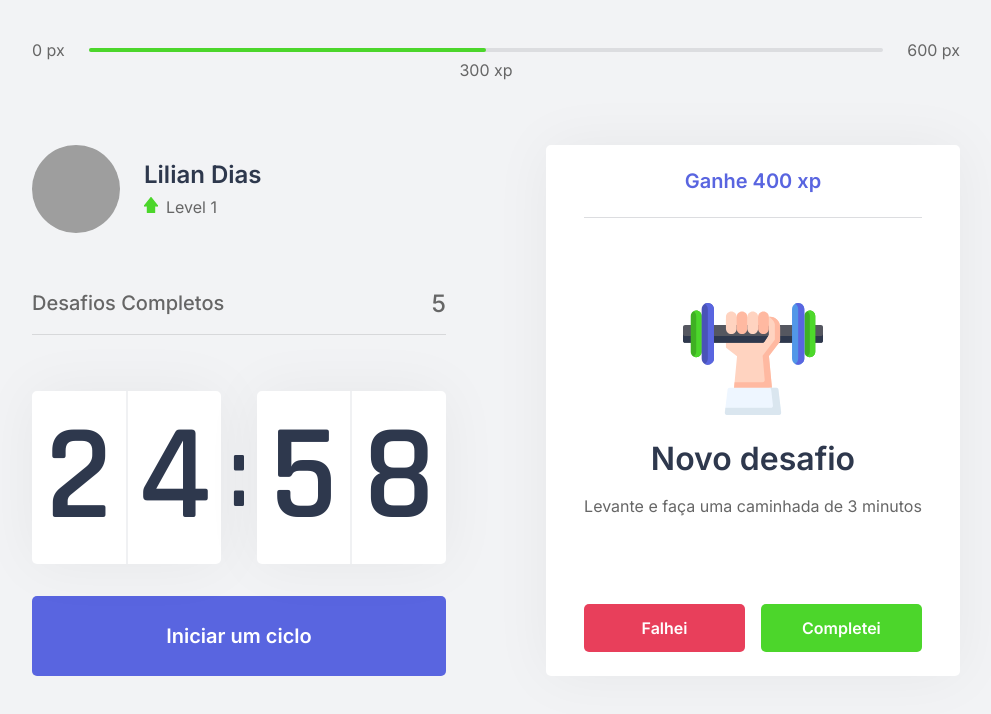
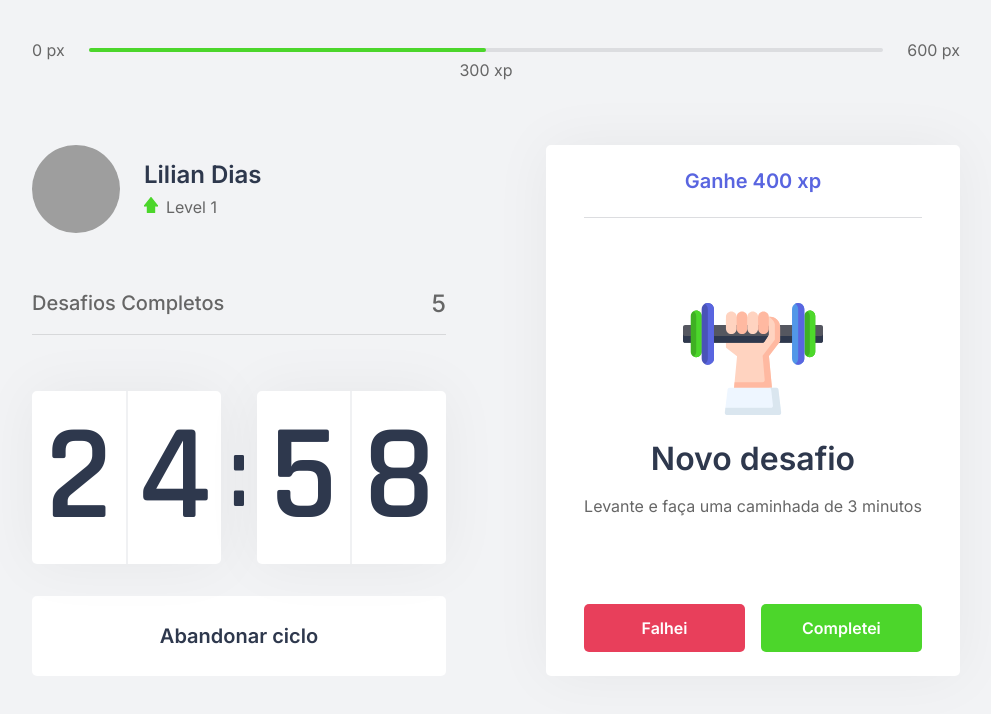
Before and after one commit to diaslilian/moveit-nextjs, a Next.js app: page / in a window 1280 px wide. Both pictures are taken after a click on the button "Iniciar um ciclo". Shown: the top 714 px of the page, without its empty margins (144-1135 px from the left). Built offline with nearby package versions, Linux system fonts and the light colour scheme; grey boxes are pictures that could not be loaded.

Commit message:
create Countdown component

```diff
--- a/src/components/Countdown.tsx
+++ b/src/components/Countdown.tsx
@@ -2,9 +2,12 @@
 
 import styles from '../styles/components/Countdown.module.css'
 
+let countdownTimeout: NodeJS.Timeout
+
 export function Countdown() {
   const [time, setTime] = useState(25 * 60)
-  const [active, setActive] = useState(false)
+  const [isActive, setIsActive] = useState(false)
+  const [hasFinished, setHasFinished] = useState(false)
 
   const minutes = Math.floor(time / 60)
   const seconds = time % 60
@@ -13,16 +16,25 @@
   const [secondLeft, secondRight] = String(seconds).padStart(2, '0').split('')
 
   function startCountdown() {
-    setActive(true)
+    setIsActive(true)
+  }
+
+  function resetCountdown() {
+    clearTimeout(countdownTimeout)
+    setIsActive(false)
+    setTime(25 * 60)
   }
 
   useEffect(() => {
-    if (active && time > 0) {
-      setTimeout(() => {
+    if (isActive && time > 0) {
+      countdownTimeout = setTimeout(() => {
         setTime(time - 1)
       }, 1000)
+    } else if (isActive && time === 0) {
+      setHasFinished(true)
+      setIsActive(false)
     }
-  }, [active, time])
+  }, [isActive, time])
 
   return (
     <div>
@@ -37,9 +49,36 @@
           <span>{secondRight}</span>
         </div>
       </div>
-      <button type="button" className={styles.countdownButton} onClick={startCountdown}>
-        Iniciar um ciclo
-      </button>
+
+      {hasFinished ? (
+        <button
+          disabled
+          className={styles.countdownButton}
+        >
+          Ciclo encerrado
+        </button>
+      ) : (
+          <>
+            { isActive ? (
+              <button
+                type="button"
+                className={`${styles.countdownButton} ${styles.countdownButtonActive}`}
+                onClick={resetCountdown}
+              >
+                Abandonar ciclo
+              </button>
+            ) : (
+                <button
+                  type="button"
+                  className={styles.countdownButton} onClick={startCountdown}
+                >
+                  Iniciar um ciclo
+                </button>
+              )}
+          </>
+        )}
+
+
     </div>
   )
 }
--- a/src/styles/components/Countdown.module.css
+++ b/src/styles/components/Countdown.module.css
@@ -59,6 +59,22 @@
   transition: background-color 0.2s;
 }
 
-.countdownButton:hover {
+.countdownButton:not(:disabled):hover {
   background: var(--blue-dark);
 }
+
+.countdownButtonActive {
+  background: var(--white);
+  color: var(--title);
+}
+
+.countdownButtonActive:not(:disabled):hover {
+  background: var(--red);
+  color: var(--white);
+}
+
+.countdownButton:disabled {
+  background: var(--white);
+  color: var(--text);
+  cursor: not-allowed;
+}
```
